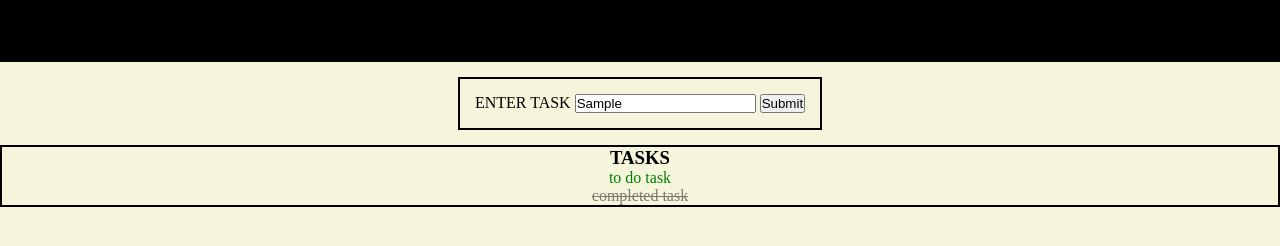
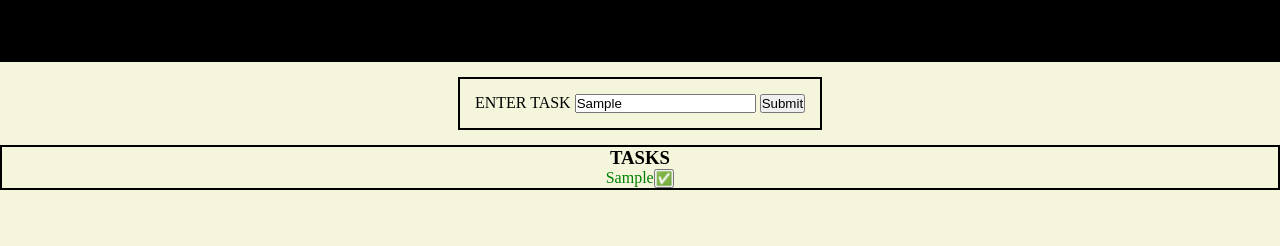
Before and after one commit to xreedev/Todoist, a plain HTML site: page index.html in a window 1280 px wide. Both pictures are taken after typing "Sample" into the empty fields and a click on the button "Submit". Shown: the part 58-304 px from the top of the page. Drawn offline with Linux system fonts and the light colour scheme.

Commit message:
todo list logic complete

```diff
--- a/index.html
+++ b/index.html
@@ -19,8 +19,8 @@
     <div class="pending-tasks">
         <h3>TASKS</h3>
         <ul id="tasks-list">
-        <li><div class="todo-task">to do task</div></li>
-        <li><div class="completed-task">completed task</div></li>
+        <!-- <li><div class="todo-task">to do task</div></li>
+        <li><div class="completed-task">completed task</div></li> -->
         </ul>
     </div>
     </div>
--- a/script.js
+++ b/script.js
@@ -1,3 +1,16 @@
 function addTask(){
-    let inputTasc=document.getElementById("task").textContent;
+    const inputTasc=document.getElementById("task").value;
+    createTask(inputTasc);
 }
+
+function createTask(inputTasc){
+    let taskList=document.getElementById("tasks-list");
+    let newItem=document.createElement("li")
+    let doneButton=document.createElement("button");
+    newItem.textContent=inputTasc;
+    newItem.classList.add("todo-task");
+    doneButton.textContent="✅";
+    doneButton.classList.add("done-button");
+    newItem.appendChild(doneButton);
+    taskList.appendChild(newItem);
+}
```
